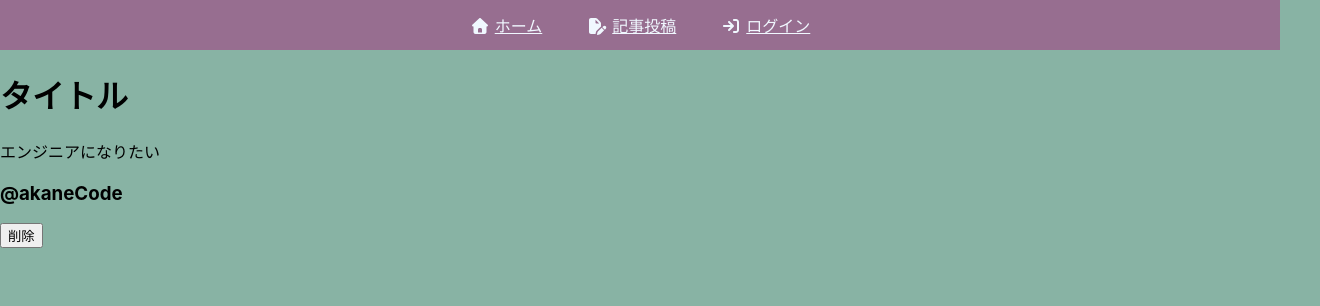
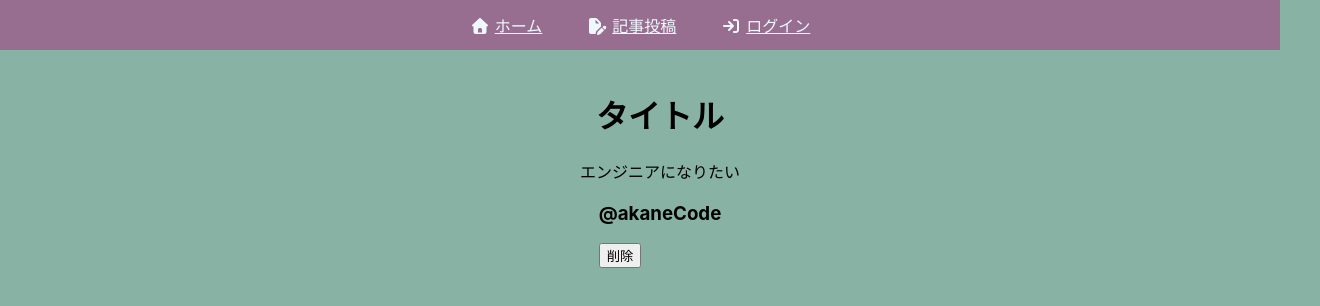
Before and after one commit to isozuka-a/blog-with-react-and-firebase, a React (Create React App) app: page / in a window 1280 px wide. Shown: the top 306 px of the page, 1320 px wide, since content can reach past the window. Built offline with nearby package versions, Linux system fonts and the light colour scheme; the HTML template or start-up script is replaced by a standard one.

Commit message:
Homeにcssを適用

```diff
--- a/src/components/Home.css
+++ b/src/components/Home.css
@@ -0,0 +1,8 @@
+.homePage {
+    width: 100%;
+    height: auto;
+    display: flex;
+    flex-direction: column;
+    align-items: center;
+    padding: 20px;
+}
```
